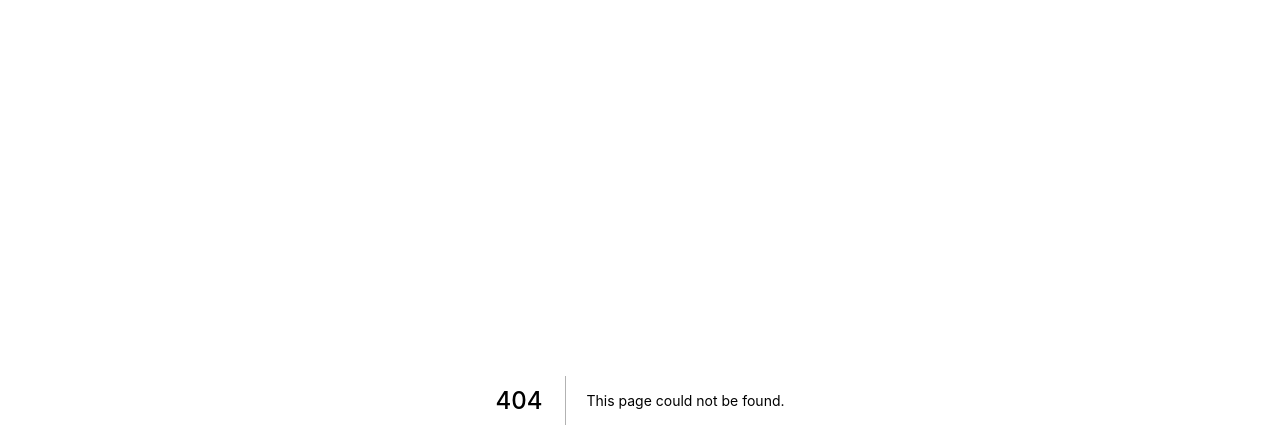
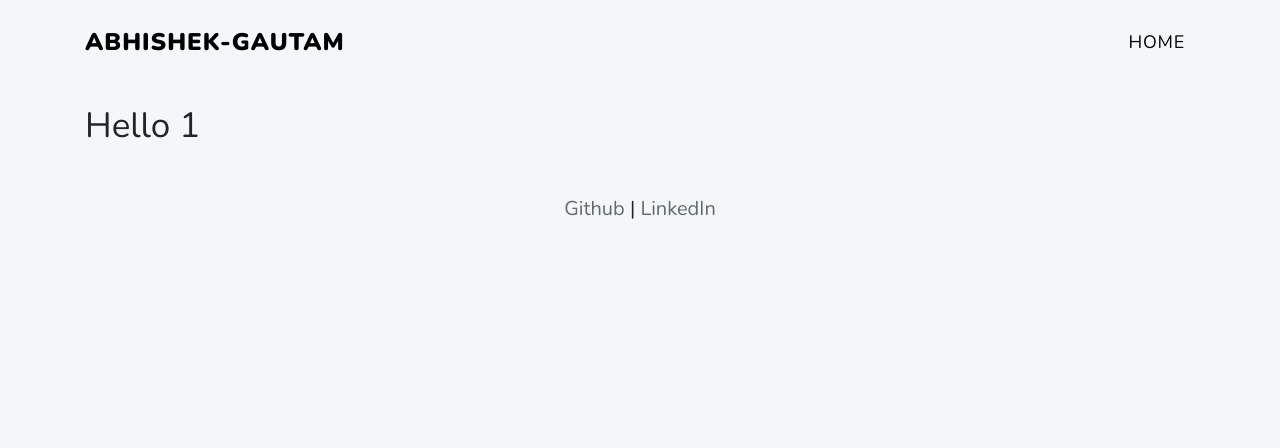
Before and after one commit to AbhishekGautam01/tech-blog-app, a Next.js app: page /blog/1 in a window 1280 px wide. Before the commit this address had no page. Shown: the top 448 px of the page. Built offline with nearby package versions, Linux system fonts and the light colour scheme.

Commit message:
Adding Routing

```diff
--- a/components/Navbar.js
+++ b/components/Navbar.js
@@ -1,17 +1,24 @@
 import { Navbar, Nav } from 'react-bootstrap';
-
+import Link from 'next/link';
 const BlogNavbar = () => {
   return (
     <Navbar className="fj-navbar fj-nav-base" bg="transparent" expand="lg">
       <Navbar.Brand className="fj-navbar-brand">
-        <a href="#">Abhishek-Gautam</a>
+        <Link href="/">
+          <a>Abhishek-Gautam</a>
+        </Link>
       </Navbar.Brand>
       <Navbar.Toggle aria-controls="basic-navbar-nav" />
       <Navbar.Collapse id="basic-navbar-nav">
         <Nav className="ml-auto">
-          <Nav.Link className="fj-navbar-item fj-navbar-link" href="/">
-            Home
-          </Nav.Link>
+          <Nav.Link
+            className="fj-navbar-item fj-navbar-link"
+            as={() => (
+              <Link href="/">
+                <a className="fj-navbar-item fj-navbar-link">Home</a>
+              </Link>
+            )}
+          ></Nav.Link>
         </Nav>
       </Navbar.Collapse>
     </Navbar>
--- /dev/null
+++ b/pages/blog/[slug].js
@@ -0,0 +1,12 @@
+import PageLayout from 'components/PageLayout';
+import { useRouter } from 'next/router';
+const BlogDetail = () => {
+  const { query } = useRouter();
+  return (
+    <PageLayout>
+      <h1>Hello {query?.slug}</h1>
+    </PageLayout>
+  );
+};
+
+export default BlogDetail;
--- a/pages/index.js
+++ b/pages/index.js
@@ -24,6 +24,10 @@ export default function Home({ blogs }) {
               authorImage={
                 blog.author?.avatar || 'https://via.placeholder.com/150'
               }
+              link={{
+                href: '/blog/[slug]',
+                as: `/blog/${blog.slug}`,
+              }}
             />
           </Col>
         ))}
```
Also changed, not shown: components/CardItem.js (+7 -1 lines).
